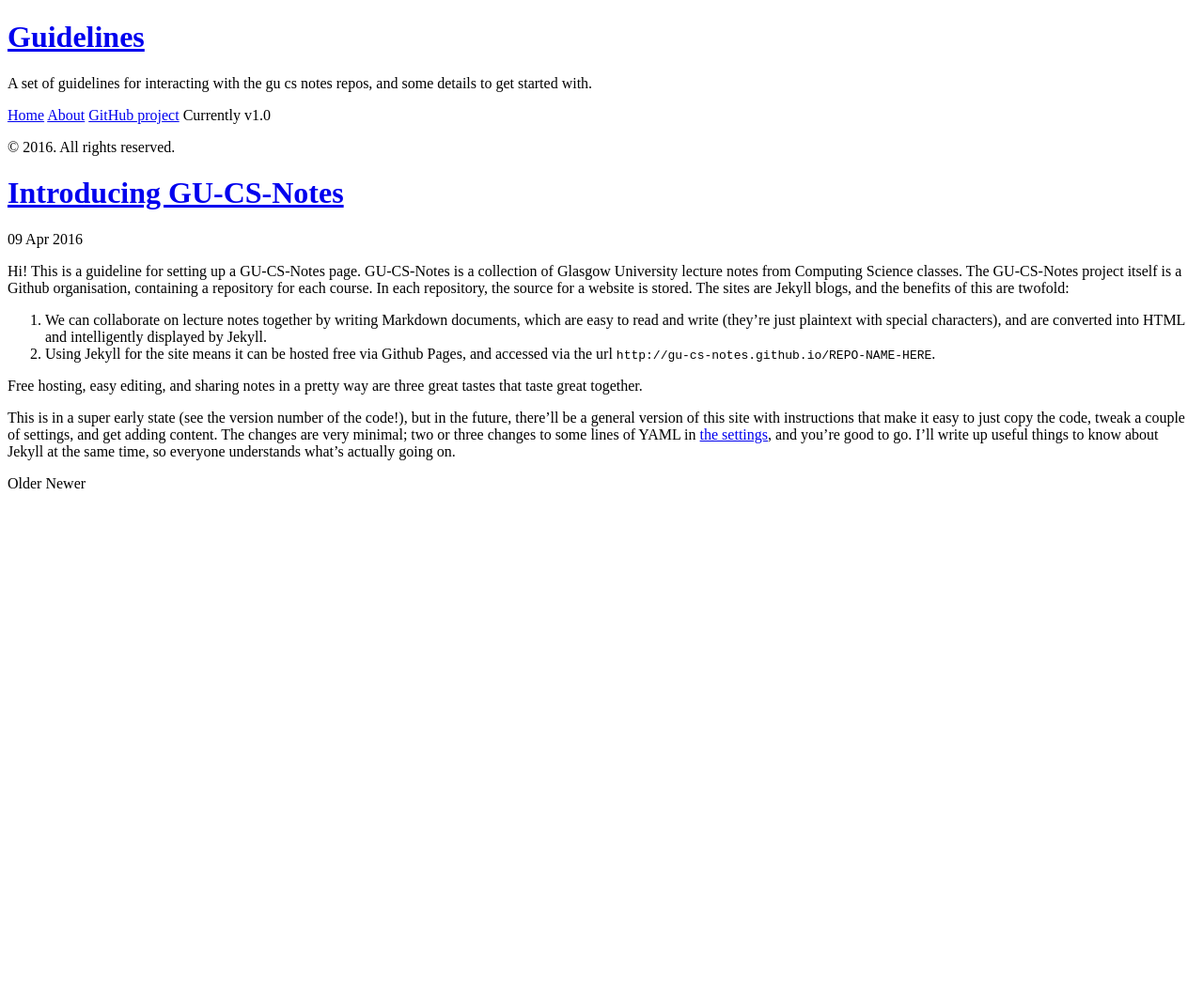
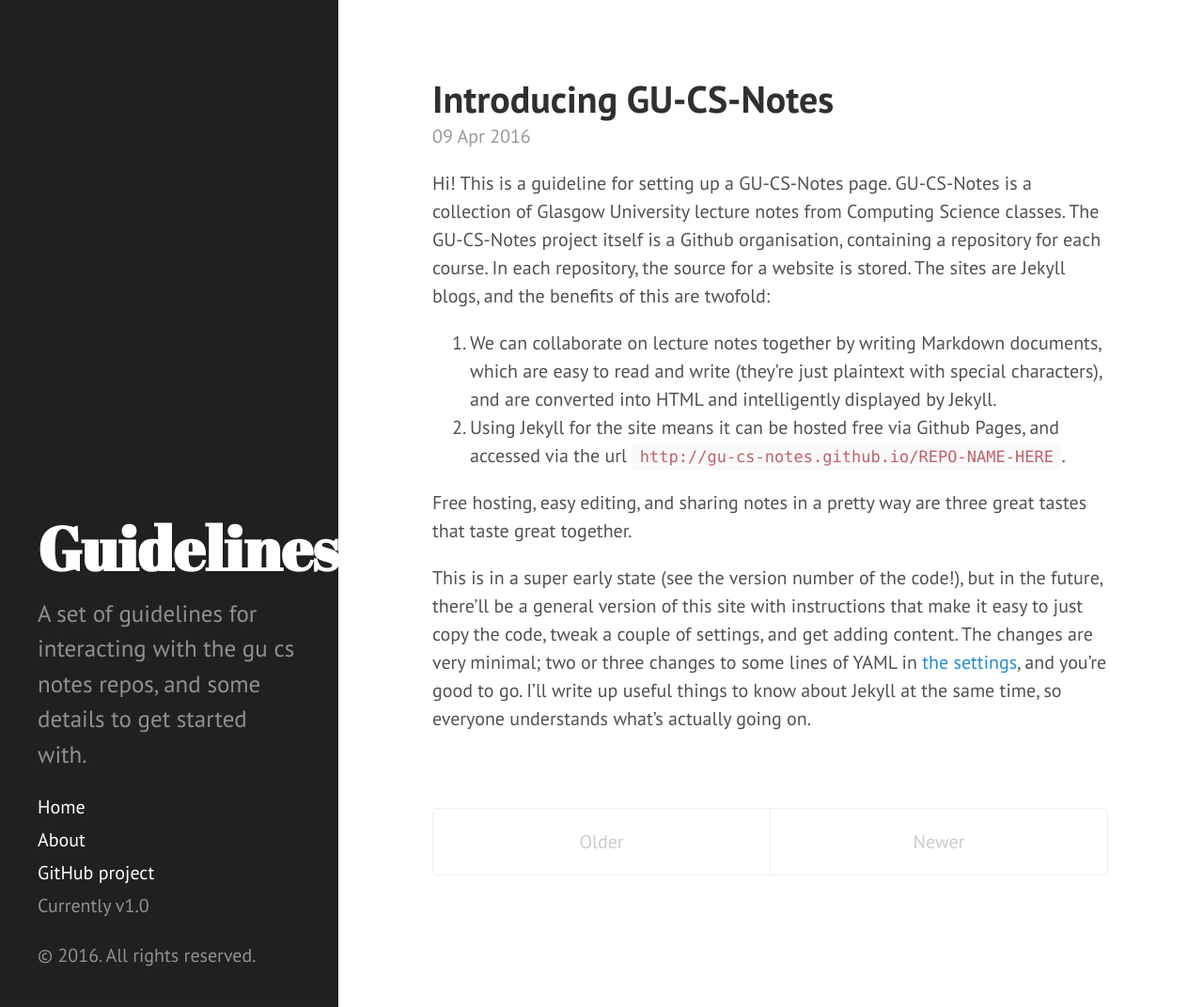
Before and after one commit to gu-cs-notes/Guidelines, a Jekyll site: the page built from index.html, in a window 1280 px wide and 1072 px high. Shown: the whole window at 94% size. Built offline with Jekyll 4.4.1, drawn with Linux system fonts in a browser that asks for light colours; Markdown is read by kramdown in place of the engine named in the settings; the list of posts is cut into pages by our own code.

Commit message:
re-fixing css fix

```diff
--- a/_config.yml
+++ b/_config.yml
@@ -11,7 +11,7 @@
 tagline:          'Guidelines for using GU-CS-Notes'
 description:      'A set of guidelines for interacting with the gu cs notes repos, and some details to get started with.'
 url:              http://gu-cs-notes.github.io/Guidelines/
-baseurl:          /Guidelines				# Note! This should be the repo title preceded by a forward slash, but not followed by one! For example, the baseurl for AI4 is "/AI4"
+baseurl:          /Guidelines/				# Note! This should be the repo title preceded by a forward slash, but not followed by one! For example, the baseurl for AI4 is "/AI4"
 
 
 author:
```
